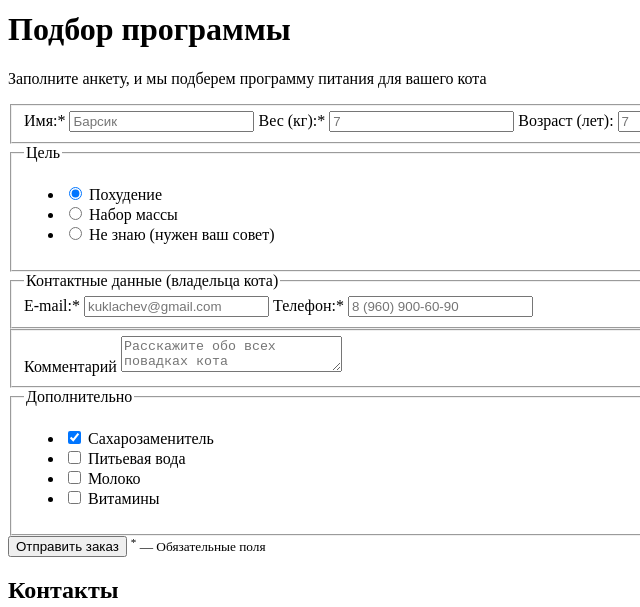
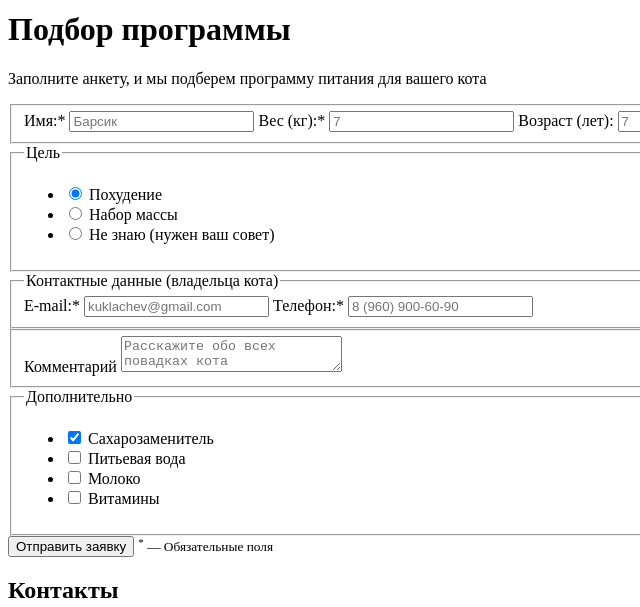
Before and after one commit to SjKoulle/35393-cat-energy-20, a website: page source/form.html in a window 1280 px wide. Shown: the part 263-870 px from the top of the page, 0-640 px from the left. Drawn offline with Linux system fonts and the light colour scheme.

Commit message:
Вносит исправления в работу формы

```diff
--- a/source/form.html
+++ b/source/form.html
@@ -27,6 +27,7 @@
   </div>
   <!-- Форма -->
   <section class="page-main__section form">
+    <form action="https://echo.htmlacademy.ru" method="post">
       <div class="form__wrapper">
         <p class="form__anons">Заполните анкету, и мы подберем программу питания для вашего кота</p>
         <fieldset class="form__filters-group">
@@ -117,12 +118,13 @@
           </ul>
         </fieldset>
         <div class="form__submit">
-        <button class="form__send btn" type="submit">Отправить заказ</button>
+          <button class="form__send btn" type="submit">Отправить заявку</button>
           <small class="form__info-required">
             <sup>*</sup> &mdash; Обязательные поля
           </small>
         </div>
       </div>
+    </form>
   </section>
   <!-- Форма END -->
   <!-- Приглашаем к сотрудничеству -->
```
Lines whose indentation alone changed are shown as unchanged.
